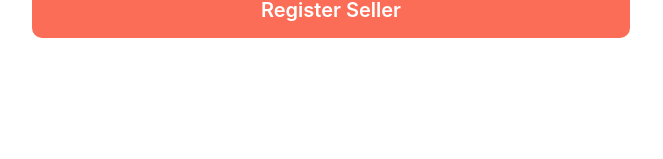
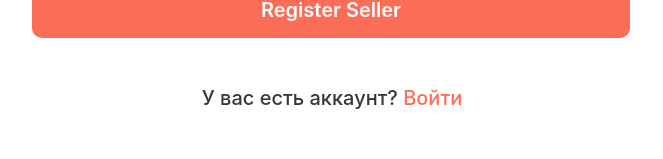
Before and after one commit to Jabryker/Market, a React (Create React App) app: page /registration/seller in a window 1280 px wide. Shown: the part 792-951 px from the top of the page, without its empty margins (308-971 px from the left). After the commit the page ends 918 px from the top, so only its background shows below. Built offline with nearby package versions, Linux system fonts and the light colour scheme; no server answers.

Commit message:
delete google auth for Seller

```diff
--- a/src/components/organisms/SellerRegistrationFormOrganism/SellerRegistrationFormOrganism.tsx
+++ b/src/components/organisms/SellerRegistrationFormOrganism/SellerRegistrationFormOrganism.tsx
@@ -1,7 +1,6 @@
 import { FC } from "react";
 import { useForm } from "react-hook-form";
 import { Button } from "../../atoms/Button/Button";
-import GoogleAuthOrgamism from "../GoogleAuthOrgamism/GoogleAuthOrgamism";
 import SellerRegistrationFormFields from "../../molecules/SellerRegistrationFormFields/SellerRegistrationFormFields";
 import { ISellerRegistrationFormOrganismProps } from "./SellerRegistrationFormOrganism.interface";
 
@@ -15,7 +14,6 @@ const SellerRegistrationFormOrganism: FC<ISellerRegistrationFormOrganismProps> =
     <form onSubmit={handleSubmit(onSubmit)}>
       <SellerRegistrationFormFields register={register} errors={errors} />
       <Button type="submit">Register Seller</Button>
-      <GoogleAuthOrgamism />
     </form>
   );
 };
```
